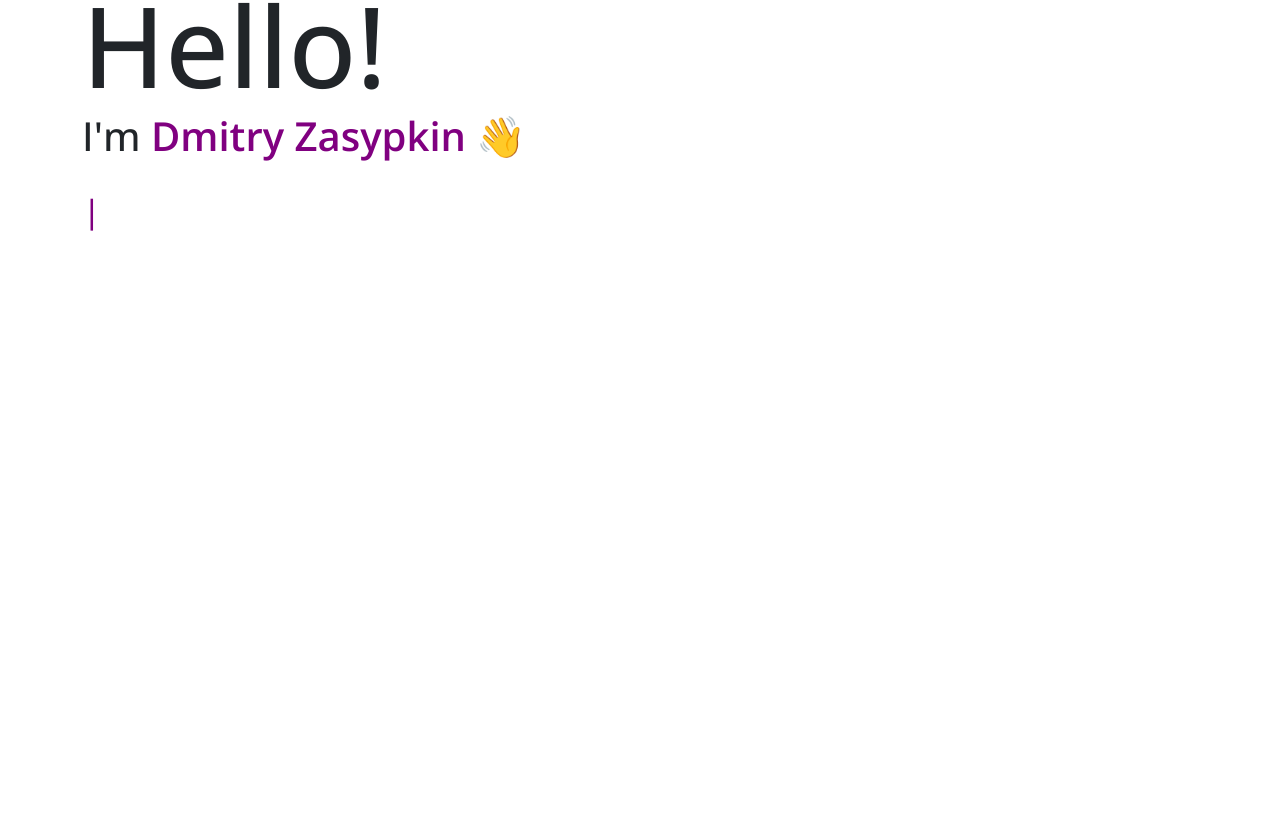
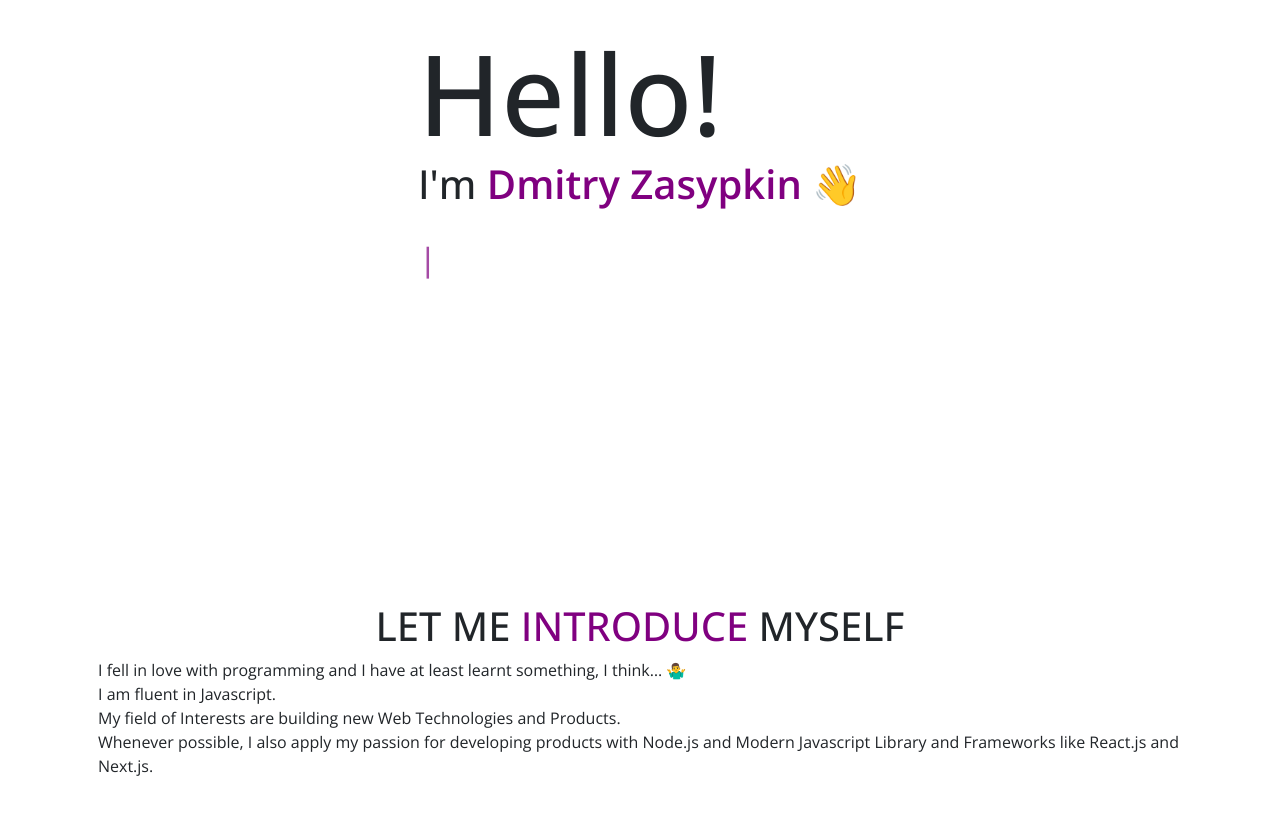
Before and after one commit to Btb82938293/portfolio-website-reactJS, a React (Create React App) app: page / in a window 1280 px wide. Shown: the part 246-1060 px from the top of the page. Before the commit the page ends 800 px from the top, so only its background shows below. Built offline with nearby package versions, Linux system fonts and the light colour scheme.

Commit message:
styling fixed a little

```diff
--- a/src/App.css
+++ b/src/App.css
@@ -102,17 +102,30 @@ main h1 {
 
 .container {
   display: flex;
+  flex-direction: column;
   justify-content: center;
   align-items: center;
   padding: 1em;
-  margin-top: 8em;
 }
 
 main {
-  height: fit-content;
+  height: 90vh;
   display: flex;
   flex-direction: column;
   align-items: center;
+  padding-top: 10em;
+}
+
+.home-section {
+  padding: 1em;
+  display: flex;
+  flex-direction: column;
+  align-items: center;
+}
+
+.home-section h1 {
+  font-size: 2.5rem;
+  text-align: center;
 }
 
 .type-el {
@@ -239,7 +252,7 @@ main {
   }
 
   main {
-    height: fit-content;
+    height: 90vh;
     display: flex;
     flex-direction: column;
     align-items: center;
--- a/src/components/Home.js
+++ b/src/components/Home.js
@@ -6,6 +6,16 @@ export default function Home() {
     <main>
         <h1><span className="main-text">Hello!</span><br></br>I'm <span className="name colored">Dmitry Zasypkin</span> <span className="icon wave">👋</span> <br></br><span className="type-el"><Type /></span></h1>
     </main>
+    <section className="home-section">
+      <h1>LET ME <span className="colored">INTRODUCE </span> MYSELF</h1>
+      <p>I fell in love with programming and I have at least learnt something, I think… 🤷‍♂️<br></br>
+
+I am fluent in Javascript.
+<br></br>
+My field of Interests are building new  Web Technologies and Products.
+<br></br>
+Whenever possible, I also apply my passion for developing products with Node.js and Modern Javascript Library and Frameworks  like React.js and Next.js.</p>
+    </section>
     </div>
   );
 }
```
